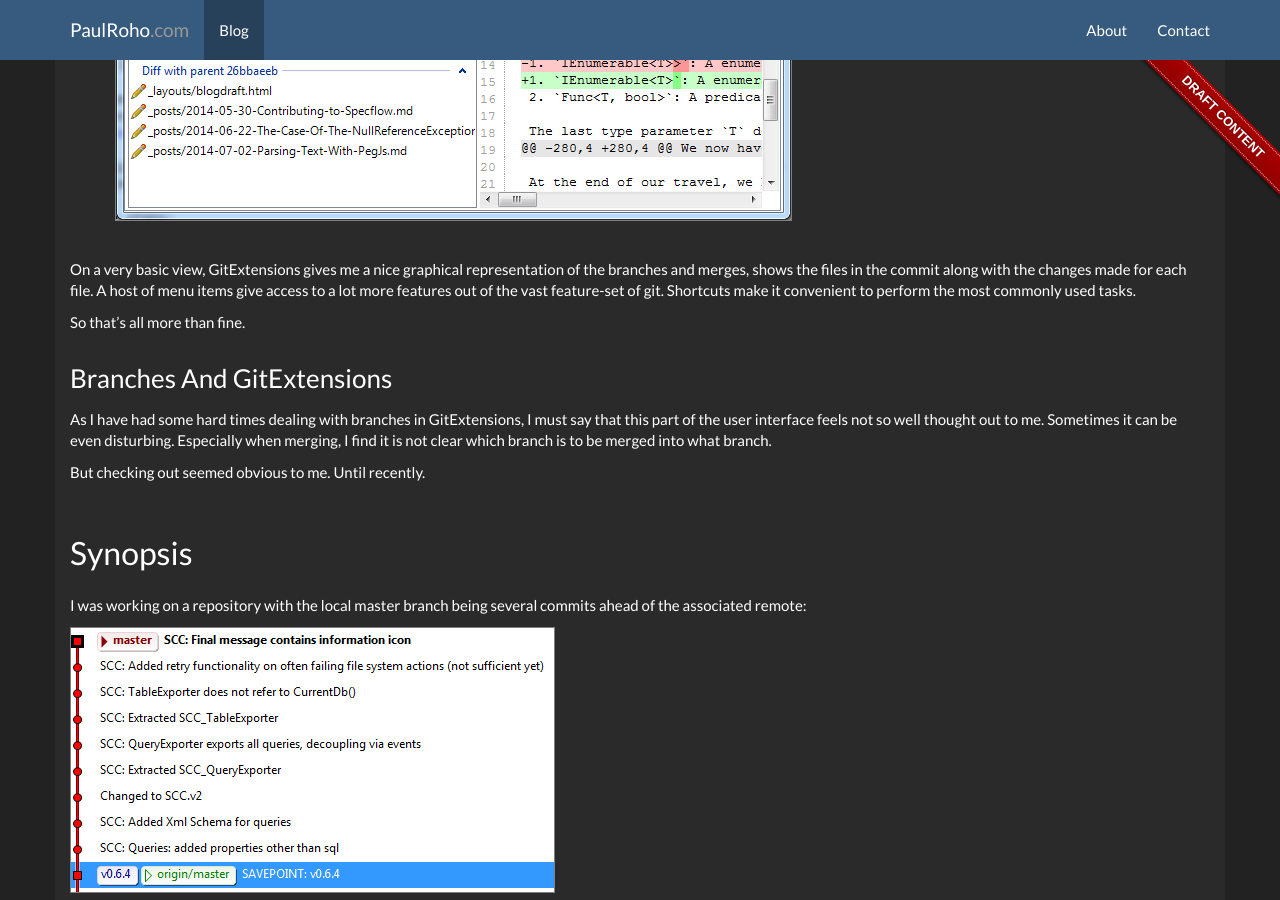
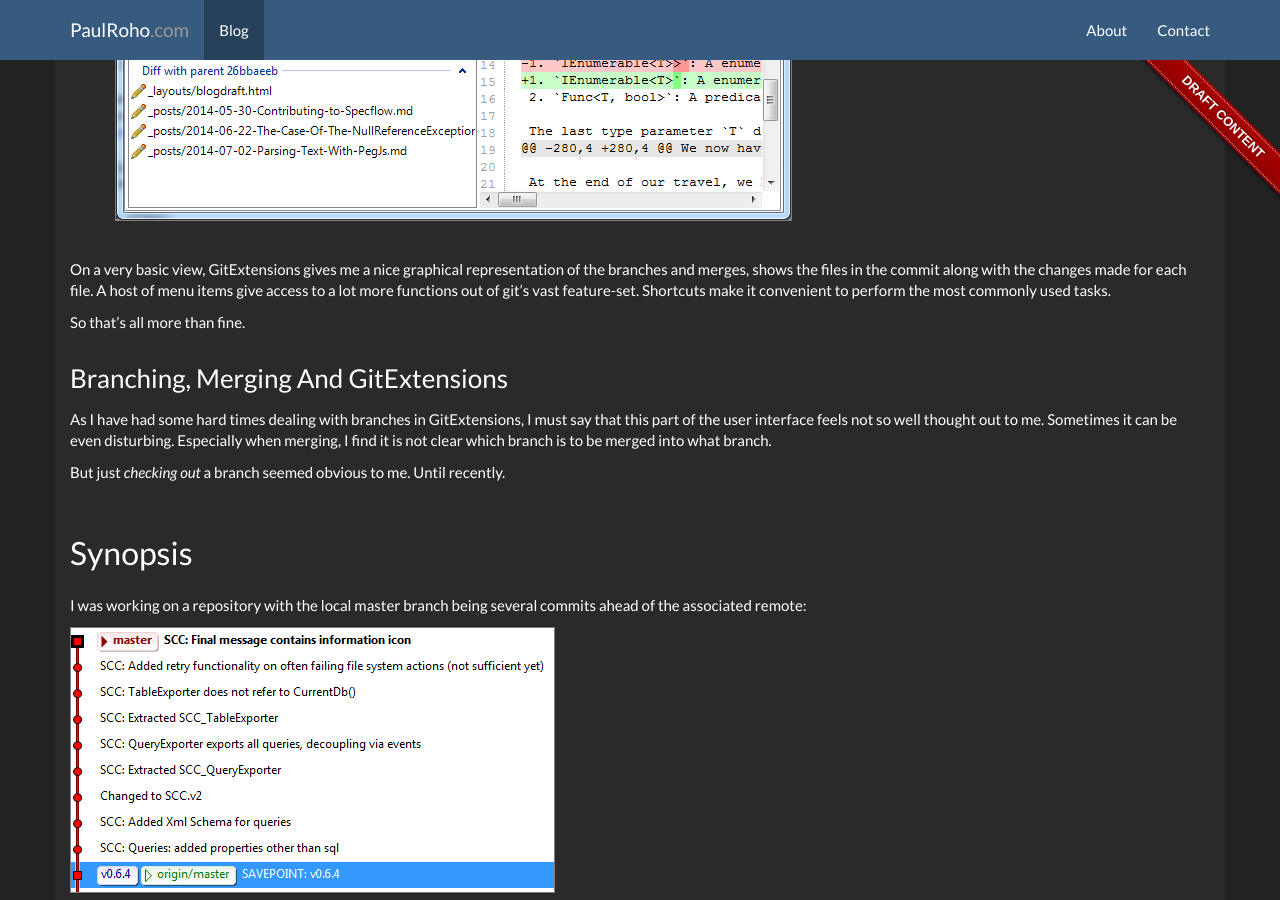
Before and after one commit to paulroho/paulroho.github.io, a Jekyll site: the page built from _posts/2014-10-24-Git-Saved-Me-Restoring-Lost-Commits.md, in a window 1280 px wide and 900 px high, scrolled down 696 px. Built offline with Jekyll 4.4.1, drawn with Linux system fonts in a browser that asks for light colours; nearby versions of some CDN libraries.

Commit message:
Intermediary state

```diff
--- a/_posts/2014-10-24-Git-Saved-Me-Restoring-Lost-Commits.md
+++ b/_posts/2014-10-24-Git-Saved-Me-Restoring-Lost-Commits.md
@@ -16,14 +16,14 @@
 ![GitExtension's Main Window](/images/posts/GitRecoverLostCommits/00_GitExt.PNG)
 {: .image}
 
-On a very basic view, GitExtensions gives me a nice graphical representation of the branches and merges, shows the files in the commit along with the changes made for each file. A host of menu items give access to a lot more features out of the vast feature-set of git. Shortcuts make it convenient to perform the most commonly used tasks.
+On a very basic view, GitExtensions gives me a nice graphical representation of the branches and merges, shows the files in the commit along with the changes made for each file. A host of menu items give access to a lot more functions out of git's vast feature-set. Shortcuts make it convenient to perform the most commonly used tasks.
 
 So that's all more than fine.
 
-### Branches And GitExtensions
+### Branching, Merging And GitExtensions
 As I have had some hard times dealing with branches in GitExtensions, I must say that this part of the user interface feels not so well thought out to me. Sometimes it can be even disturbing. Especially when merging, I find it is not clear which branch is to be merged into what branch.
 
-But checking out seemed obvious to me. Until recently.
+But just *checking out* a branch seemed obvious to me. Until recently.
 
 ## Synopsis
 
```
Also changed, not shown: images/posts/GitRecoverLostCommits/branch_master_GitExt.png (added), images/posts/GitRecoverLostCommits/branch_originmaster_GitExt.png (added).
